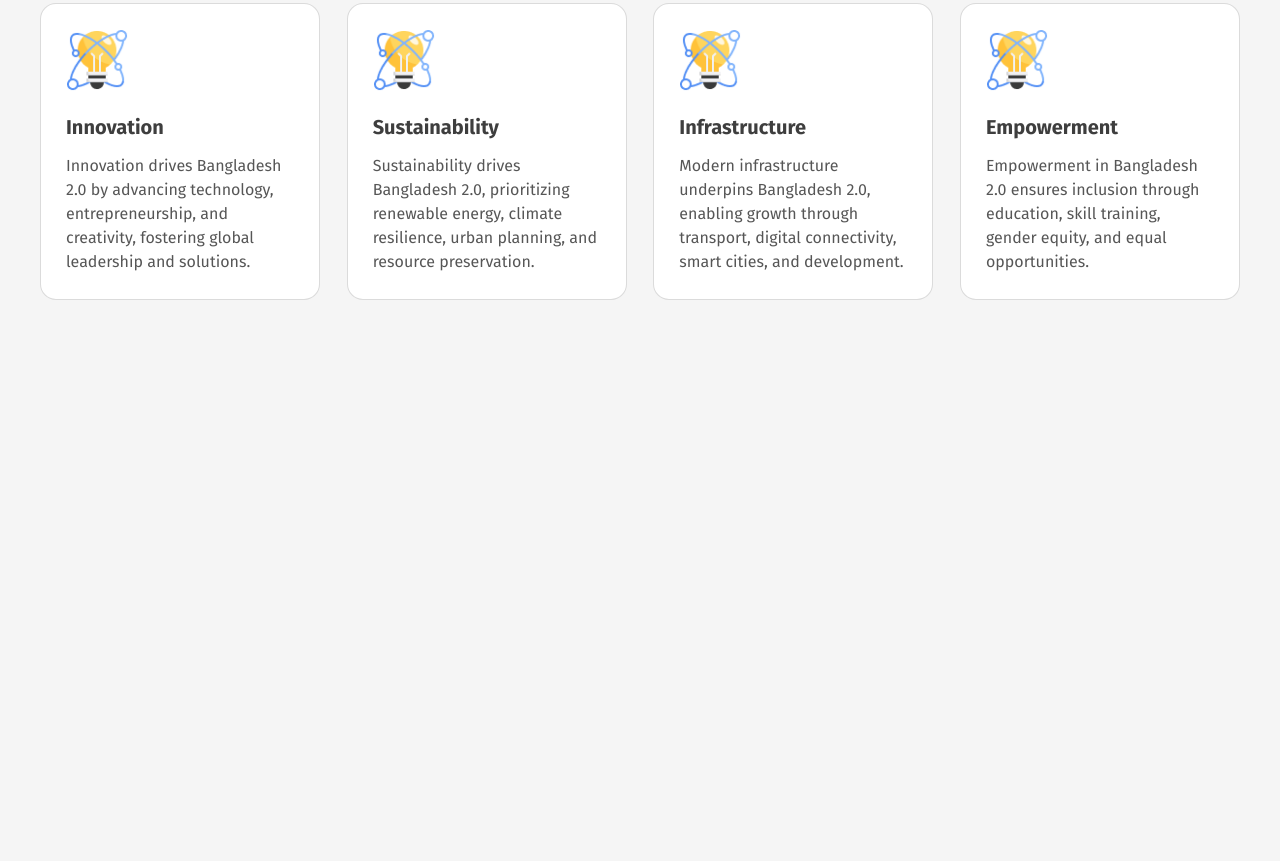
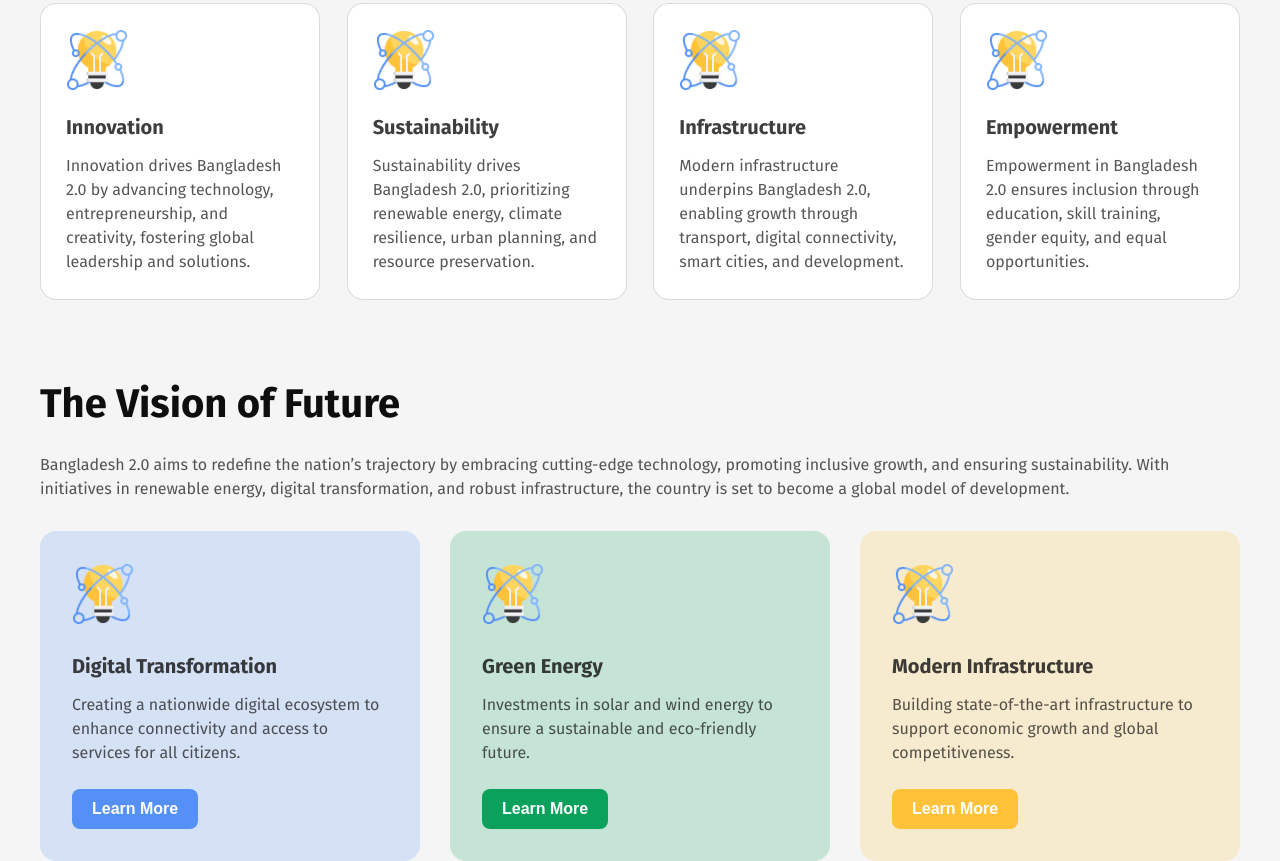
Before and after one commit to borhansiddque/assignment-1-bangladesh-2.0, a plain HTML site: page index.html in a window 1280 px wide. Shown: the part 800-1661 px from the top of the page. Before the commit the page ends 1180 px from the top, so only its background shows below. Drawn offline with Linux system fonts and the light colour scheme.

Commit message:
Vision Section Done

```diff
--- a/index.html
+++ b/index.html
@@ -58,6 +58,36 @@
                     </div>
                 </div>
             </section>
+            <!-- Vision Section -->
+            <section class="vision-section">
+                <div class="section-head">
+                    <h2 class="section-title">The Vision of Future</h2>
+                    <p class="paragraph">Bangladesh 2.0 aims to redefine the nation’s trajectory by embracing cutting-edge technology, promoting inclusive growth, and ensuring sustainability. With initiatives in renewable energy, digital transformation, and robust infrastructure, the country is set to become a global model of development.</p>
+                </div>
+                <div class="vision-cards-container">
+                    <!-- Card One -->
+                    <div class="vision-card vision-card-one">
+                        <img src="./images/card-icon.png" alt="">
+                        <h3>Digital Transformation</h3>
+                        <p class="paragraph">Creating a nationwide digital ecosystem to enhance connectivity and access to services for all citizens.</p>
+                        <button class="vision-btn">Learn More</button>
+                    </div>
+                    <!-- Card Two -->
+                    <div class="vision-card vision-card-two">
+                        <img src="./images/card-icon.png" alt="">
+                        <h3>Green Energy</h3>
+                        <p class="paragraph">Investments in solar and wind energy to ensure a sustainable and eco-friendly future.</p>
+                        <button class="vision-btn">Learn More</button>
+                    </div>
+                    <!-- Card Three -->
+                    <div class="vision-card vision-card-three">
+                        <img src="./images/card-icon.png" alt="">
+                        <h3>Modern Infrastructure</h3>
+                        <p class="paragraph">Building state-of-the-art infrastructure to support economic growth and global competitiveness.</p>
+                        <button class="vision-btn">Learn More</button>
+                    </div>
+                </div>
+            </section>
         </main>
     </div>
 </body>
--- a/styles/style.css
+++ b/styles/style.css
@@ -43,6 +43,10 @@ body {
     color: #0e0e0e;
     font-size: 40px;
     font-weight: 700;
+}
+
+.section-head .paragraph {
+    margin-top: 25px;
 }
 
 .paragraph {
@@ -141,3 +145,78 @@ nav {
     font-size: 20px;
     font-weight: 700;
 }
+
+/* Vision Section Style */
+.vision-cards-container {
+    display: flex;
+    align-items: center;
+    justify-content: space-between;
+    gap: 25px;
+    margin-top: 30px;
+}
+
+.vision-card {
+    width: 380px;
+    padding: 32px;
+    border-radius: 16px;
+}
+
+.vision-card img {
+    width: 62px;
+}
+
+.vision-card-one {
+    background: rgba(84, 144, 245, 0.2);
+
+}
+
+.vision-card-two {
+    background: rgb(198, 228, 214);
+}
+
+.vision-card-three {
+    background: rgb(247, 235, 207);
+}
+
+.vision-card h3 {
+    color: rgba(14, 14, 14, 0.8);
+    font-size: 20px;
+    font-weight: 700;
+    margin: 25px 0px 15px;
+}
+
+.vision-btn {
+    color: #ffffff;
+    padding: 11px 20px;
+    font-size: 16px;
+    font-weight: 600;
+    border-radius: 8px;
+    border: none;
+    outline: none;
+    cursor: pointer;
+    margin-top: 24px;
+}
+
+.vision-card-one .vision-btn {
+    background: rgb(84, 144, 245);
+}
+
+.vision-card-one .vision-btn:hover {
+    background: rgb(13, 98, 245);
+}
+
+.vision-card-two .vision-btn {
+    background: rgb(9, 161, 92);
+}
+
+.vision-card-two .vision-btn:hover {
+    background: rgb(4, 114, 64);
+}
+
+.vision-card-three .vision-btn {
+    background: rgb(255, 194, 57);
+}
+
+.vision-card-three .vision-btn:hover {
+    background: rgb(238, 170, 13);
+}
```
